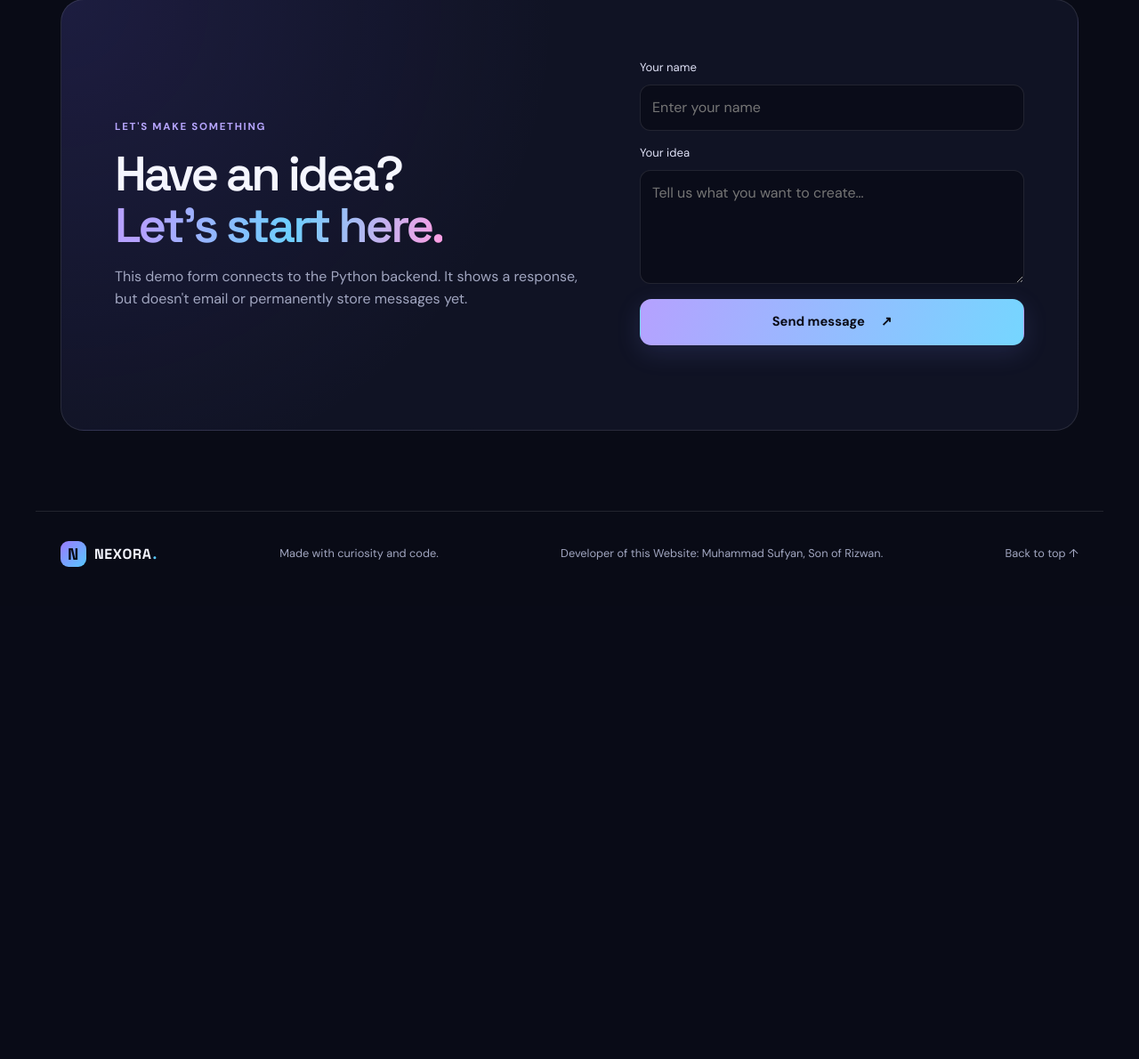
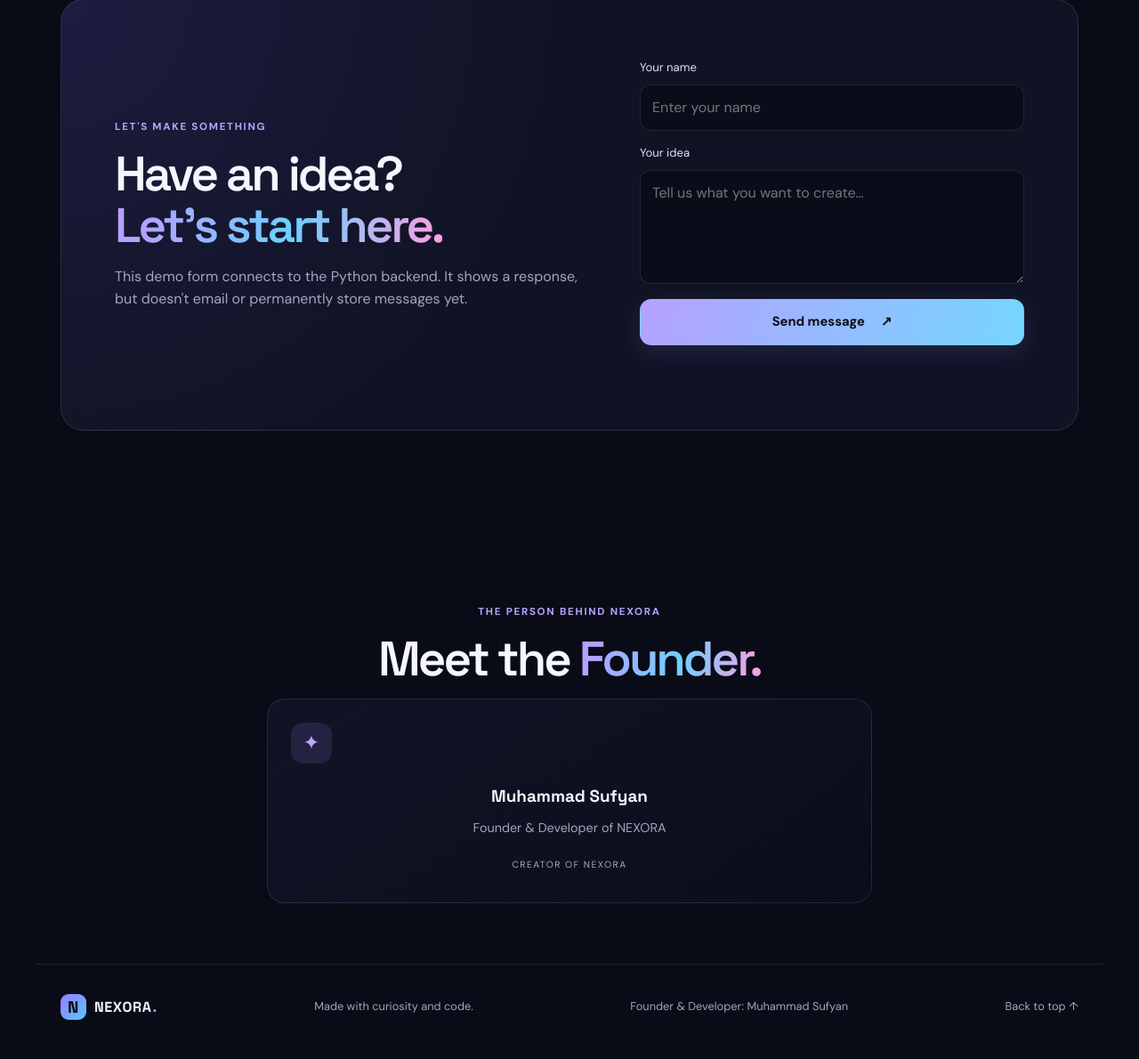
Before and after one commit to rizwanbaloch14201212-web/nexora-website, a Flask app: page / in a window 1280 px wide; the page is wider, and only the part inside the window is pictured. Shown: the part 2065-3255 px from the top of that part at 89% size. Before the commit the page ends 2702 px from the top of that part, so only its background shows below. Run offline with Flask 3, Linux system fonts and the light colour scheme.

Commit message:
Update index.html

```diff
--- a/templates/index.html
+++ b/templates/index.html
@@ -13,7 +13,6 @@
 <body>
   <div class="ambient ambient-one"></div>
   <div class="ambient ambient-two"></div>
-
   <header class="topbar">
     <a class="brand" href="#home" aria-label="NEXORA home"><span class="brand-mark">N</span>NEXORA<span class="brand-dot">.</span></a>
     <button class="menu-toggle" id="menuToggle" aria-label="Toggle navigation" aria-expanded="false">☰</button>
@@ -91,12 +90,26 @@
         </form>
       </div>
     </section>
+
+    <!-- NEXORA Founder Profile -->
+    <section class="section content-section" id="founder">
+      <div class="section-heading">
+        <div class="eyebrow">THE PERSON BEHIND NEXORA</div>
+        <h2>Meet the <span class="gradient-text">Founder.</span></h2>
+        <div class="glass-card">
+          <div class="card-icon purple">✦</div>
+          <h3>Muhammad Sufyan</h3>
+          <p>Founder &amp; Developer of NEXORA</p>
+          <span class="card-tag">CREATOR OF NEXORA</span>
+        </div>
+      </div>
+    </section>
   </main>
 
   <footer class="footer">
     <a class="brand" href="#home"><span class="brand-mark">N</span>NEXORA<span class="brand-dot">.</span></a>
     <p>Made with curiosity and code.</p>
-    <p>Developer of this Website: Muhammad Sufyan, Son of Rizwan.</p>
+    <p>Founder &amp; Developer: Muhammad Sufyan</p>
     <a href="#home" class="back-top">Back to top ↑</a>
   </footer>
 </body>
```
